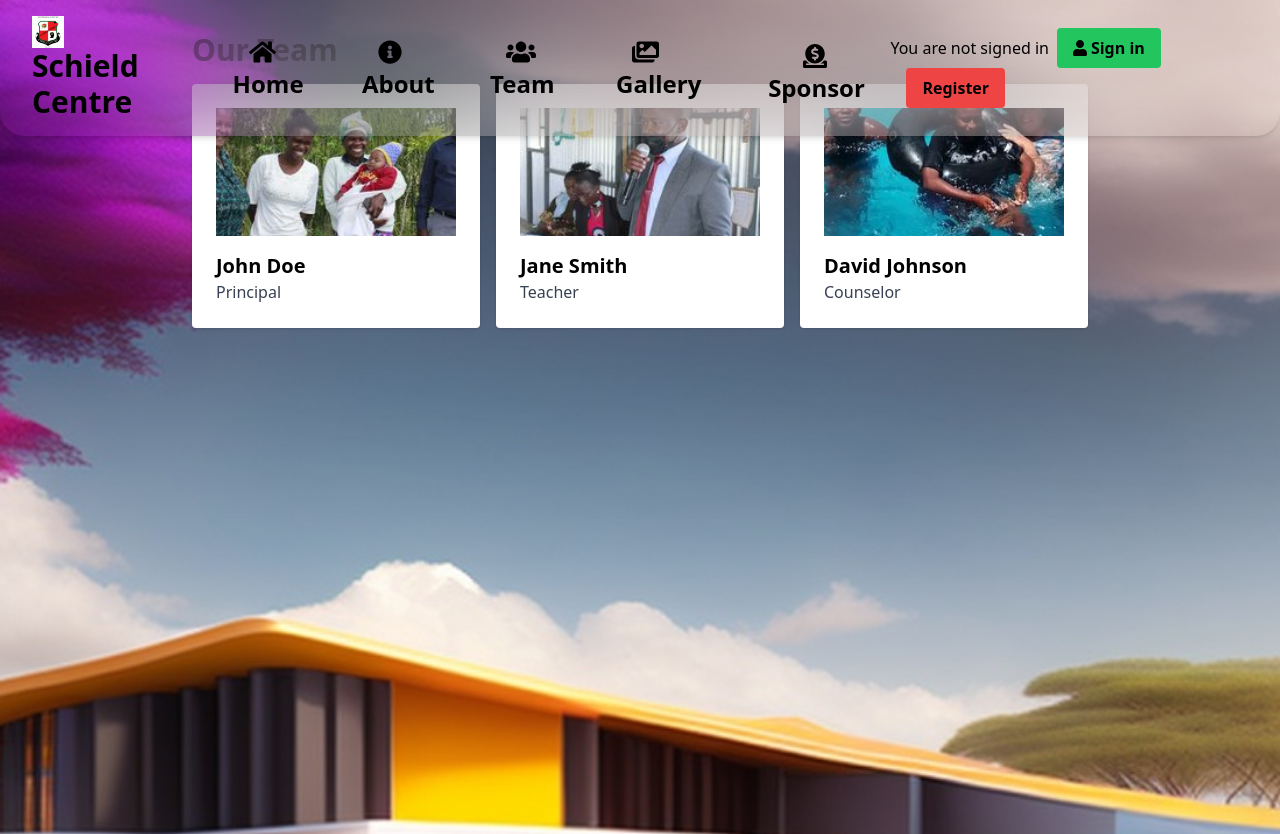
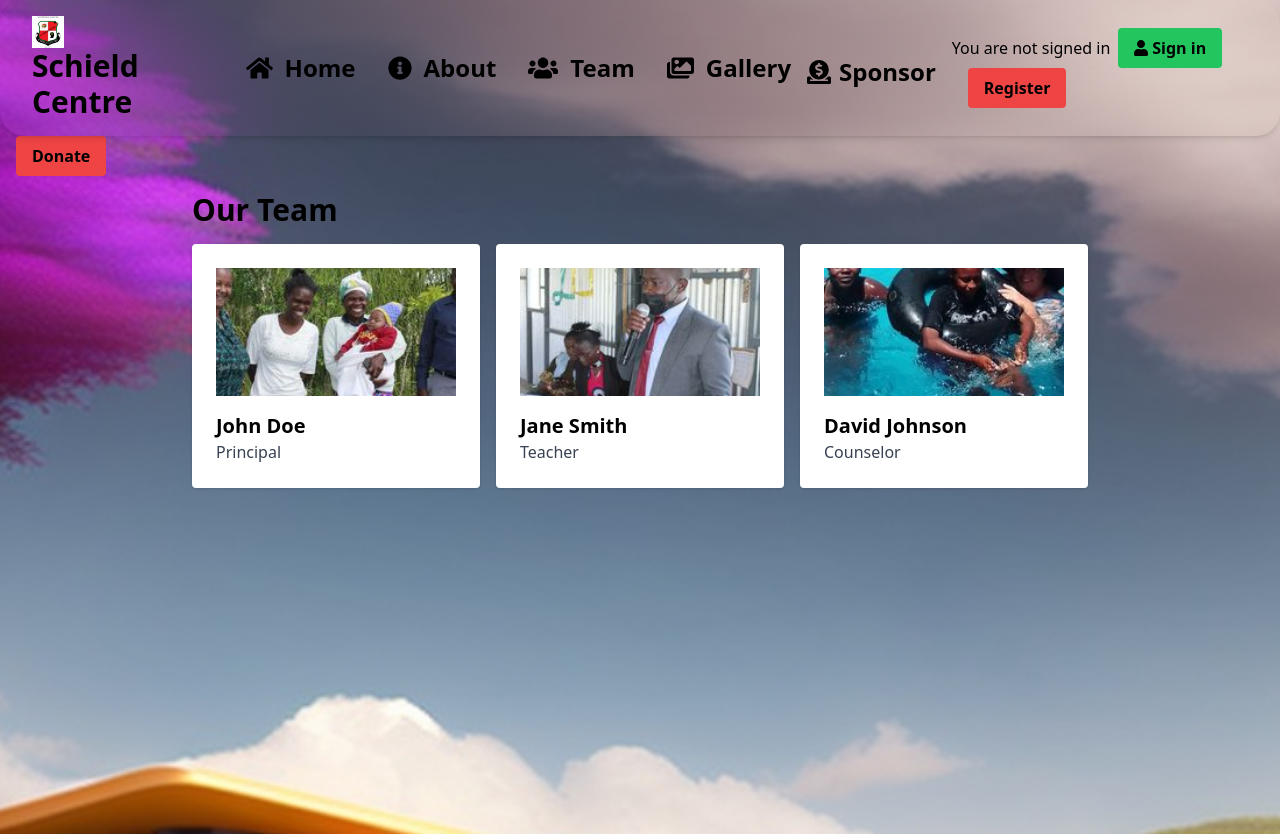
Before and after one commit to big-bunny/faceapp, a Next.js app: page /team in a window 1280 px wide. Shown: the top 834 px of the page. Built offline with nearby package versions, Linux system fonts and the light colour scheme; no server answers.

Commit message:
bottoms up

```diff
--- a/src/components/DefaultLayout.tsx
+++ b/src/components/DefaultLayout.tsx
@@ -5,16 +5,13 @@ import Footer from './Footer';
 const DefaultLayout: React.FC = ({ children }) => {
   return (
     <div
+      className="min-h-screen bg-cover bg-center"
       style={{
         backgroundImage: `url('/backgrounds/backy.jpg')`, // Replace with the path to your background image
-        // Replace with the path to your background video
-        backgroundSize: 'cover',
-        backgroundPosition: 'center',
-        minHeight: '100vh',
       }}
     >
       <Header />
-      {children}
+      <div className="container mx-auto py-40">{children}</div>
       <Footer />
     </div>
   );
--- a/src/components/Header.tsx
+++ b/src/components/Header.tsx
@@ -1,4 +1,4 @@
-import React, { useState } from 'react';
+import { useState } from 'react';
 import { signIn, signOut, useSession } from 'next-auth/react';
 import { useRouter } from 'next/router';
 import { FontAwesomeIcon } from '@fortawesome/react-fontawesome';
@@ -14,12 +14,13 @@ import {
   faHandsHelping,
 } from '@fortawesome/free-solid-svg-icons';
 import Link from 'next/link';
-import RegisterForm from './RegisterForm'; // Import the RegisterForm component
+import RegisterForm from './RegisterForm';
 
-const Header: React.FC = () => {
+const Header = () => {
   const [isDropdownOpen, setIsDropdownOpen] = useState(false);
   const [isMenuOpen, setIsMenuOpen] = useState(false);
-  const [showRegisterForm, setShowRegisterForm] = useState(false); // New state to control the display of RegisterForm
+  const [showRegisterForm, setShowRegisterForm] = useState(false);
+  const [isDonateButtonMoving, setIsDonateButtonMoving] = useState(false);
   const router = useRouter();
 
   const toggleDropdown = () => {
@@ -44,9 +45,11 @@ const Header: React.FC = () => {
     <>
       {menuLinks.map((link) => (
         <li key={link.href}>
-          <Link href={link.href} className="text-black font-bold text-2xl hover:text-green-300 ml-4">
+          <Link href={link.href} legacyBehavior>
+            <a className="text-black font-bold text-2xl hover:text-green-300 ml-4 flex items-center space-x-1">
               <FontAwesomeIcon icon={link.icon} className="mr-2" />
-            {link.label}
+              <span>{link.label}</span>
+            </a>
           </Link>
         </li>
       ))}
@@ -55,22 +58,29 @@ const Header: React.FC = () => {
 
   const renderDropdown = () => (
     <li className="relative">
-      <button onClick={toggleDropdown} className="text-black font-bold text-2xl hover:text-green-300 mt-2">
+      <button
+        onClick={toggleDropdown}
+        className="text-black font-bold text-2xl hover:text-green-300 mt-2 flex items-center space-x-1"
+      >
         <FontAwesomeIcon icon={faDonate} className="mr-1" />
-        Sponsor
+        <span>Sponsor</span>
       </button>
       {isDropdownOpen && (
         <ul className="absolute top-10 right-0 bg-white text-gray-900 rounded-md shadow-lg p-2">
           <li>
-            <Link href="/child" className="block py-2 hover:text-blue-500">
+            <Link href="/child" legacyBehavior>
+              <a className="block py-2 hover:text-blue-500 flex items-center space-x-1">
                 <FontAwesomeIcon icon={faChild} className="mr-2" />
-              Child
+                <span>Child</span>
+              </a>
             </Link>
           </li>
           <li>
-            <Link href="/program" className="block py-2 hover:text-blue-500">
+            <Link href="/program" legacyBehavior>
+              <a className="block py-2 hover:text-blue-500 flex items-center space-x-1">
                 <FontAwesomeIcon icon={faHandsHelping} className="mr-2" />
-              Program
+                <span>Program</span>
+              </a>
             </Link>
           </li>
         </ul>
@@ -91,14 +101,14 @@ const Header: React.FC = () => {
             onClick={() => {
               signIn();
             }}
-            className=" bg-green-500 hover:bg-red-400 hover:rounded-full  font-bold py-2 px-4 rounded focus:outline-none focus:shadow-outlinetext-black hover:text-green-300"
+            className="bg-green-500 hover:bg-red-400 hover:rounded-full font-bold py-2 px-4 rounded focus:outline-none focus:shadow-outlinetext-black hover:text-green-300"
           >
             <FontAwesomeIcon icon={faUser} className="mr-1" />
             Sign in
           </button>
           <button
-            onClick={toggleRegisterForm}
-            className=" bg-red-500 hover:bg-green-400 hover:rounded-full font-bold py-2 px-4 rounded focus:outline-none focus:shadow-outline text-black hover:text-green-300 ml-4"
+        onClick={redirectToRegisterPage}
+        className="bg-red-500 hover:bg-green-400 hover:rounded-full font-bold py-2 px-4 rounded focus:outline-none focus:shadow-outline text-black hover:text-green-300 ml-4"
       >
         Register
       </button>
@@ -137,15 +147,31 @@ const Header: React.FC = () => {
     router.push('/');
   };
 
+  const redirectToDonatePage = () => {
+    router.push('/donatepage');
+  };
+  const redirectToRegisterPage = () => {
+    router.push('/register'); // Replace '/register' with the actual URL of your register page
+  };
+
+  const handleDonateButtonClick = () => {
+    setIsDonateButtonMoving(true);
+    setTimeout(() => {
+      setIsDonateButtonMoving(false);
+    }, 2000);
+  };
+
   return (
-    <div className="fixed top-0 w-full z-50">
-      <header className="backdrop-filter backdrop-blur-3xl rounded-3xl  shadow-md">
-        <nav className="container mx-auto px-4 md:px-8">
+    <div className="fixed top-0 w-full h-6 z-50">
+      <header className="backdrop-filter backdrop-blur-3xl rounded-3xl shadow-md">
+        <nav className="container mx-auto px-2 md:px-8">
           <div className="flex items-center justify-between py-4">
-            <div className="flex items-center space-x-4">
+            <div className="flex items-center space-x-2">
               <Link href="/" onClick={redirectToDashboard}>
-                <img src="/logo.png" alt="Logo" className="h-8 w-8" />
-                <h1 className="text-3xl font-bold cursor-pointer">Schield Centre</h1>
+                <img src="/logo.png" alt="Logo" className="h-8 w-8 cursor-pointer" />
+                <span>
+                  <h1 className=" flex text-3xl font-bold cursor-pointer">Schield Centre</h1>
+                </span>
               </Link>
             </div>
             <div className="md:hidden">
@@ -180,9 +206,12 @@ const Header: React.FC = () => {
             <ul className="md:hidden backdrop-blur-4xl text-black px-4 py-2">
               {renderMenuLinks()}
               <li className="mt-2">
-                <button onClick={toggleDropdown} className="block font-bold text-2xl py-2">
+                <button
+                  onClick={toggleDropdown}
+                  className="block font-bold text-2xl py-2 flex items-center space-x-1"
+                >
                   <FontAwesomeIcon icon={faDonate} className="mr-2" />
-                  Sponsor
+                  <span>Sponsor</span>
                 </button>
                 {isDropdownOpen && (
                   <ul className="ml-4 bg-white text-gray-900 rounded-md shadow-lg py-2">
@@ -206,7 +235,15 @@ const Header: React.FC = () => {
           )}
         </nav>
       </header>
-      {showRegisterForm && <RegisterForm toggleForm={toggleRegisterForm} />} {/* Render the RegisterForm component when showRegisterForm is true */}
+      {showRegisterForm && <RegisterForm toggleForm={toggleRegisterForm} />}
+      <button
+        onClick={redirectToDonatePage}
+        className={`bg-red-500 hover:bg-green-400 hover:rounded-full font-bold py-2 px-4 rounded focus:outline-none focus:shadow-outline text-black hover:text-green-300 ml-4 ${
+          isDonateButtonMoving ? 'animate-marquee' : ''
+        }`}
+      >
+        Donate
+      </button>
     </div>
   );
 };
--- a/src/pages/login.tsx
+++ b/src/pages/login.tsx
@@ -1,6 +1,8 @@
 import { signIn, SessionProvider, useSession, getProviders } from 'next-auth/react';
 import { useState, useEffect } from 'react';
 import Link from 'next/link';
+import DefaultLayout from '@/components/DefaultLayout';
+import router from 'next/router';
 
 const LoginPage = () => {
   const { data: session } = useSession();
@@ -19,27 +21,30 @@ const LoginPage = () => {
   const [password, setPassword] = useState('');
 
   if (session) {
-    return <p>You are already signed in as {session.user.email}</p>;
+    router.push('/');
   }
 
   const handleSignInWithEmail = () => {
     signIn('credentials', {
       username,
       password,
-      callbackUrl: `${window.location.origin}/dashboard`, // Replace with your desired redirect URL after successful login
+      callbackUrl: `${window.location.origin}/`, // Replace with your desired redirect URL after successful login
     });
   };
 
   return (
-    <div className="flex flex-col items-center justify-center min-h-screen bg-gray-100">
+    <DefaultLayout>
+      <div className="flex flex-col items-center justify-center min-h-screen bg-gradient-to-br from-blue-300 to-purple-500">
         <div className="max-w-md px-4 py-8 bg-white shadow-lg rounded-lg">
-        <h1 className="text-2xl font-bold mb-4">Login Page</h1>
+          <h1 className="text-2xl font-bold text-center mb-4">
+            Dear Shield's friend, login to continue 👍
+          </h1>
           <div className="mb-4">
             {providerData &&
               Object.values(providerData).map((provider) => (
                 <div key={provider.id} className="mb-2">
                   <button
-                  className="bg-blue-500 text-white px-4 py-2 rounded hover:bg-blue-600"
+                    className="bg-blue-500 rounded-xl hover:bg-green-400 text-white px-4 py-2 hover:rounded-full"
                     onClick={() => signIn(provider.id)}
                   >
                     Sign in with {provider.name}
@@ -70,14 +75,14 @@ const LoginPage = () => {
               </div>
               <div>
                 <button
-                className="bg-blue-500 text-white px-4 py-2 rounded hover:bg-blue-600"
+                  className="bg-blue-500 hover:bg-green-500 text-white px-4 py-2 rounded-full"
                   onClick={handleSignInWithEmail}
                 >
                   Sign In
                 </button>
               </div>
               <div className="mt-4">
-              <p>
+                <p className="text-center">
                   Don't have an account?{' '}
                   <Link href="/register" legacyBehavior>
                     <a className="text-blue-500 hover:underline">Register</a>
@@ -88,6 +93,7 @@ const LoginPage = () => {
           </div>
         </div>
       </div>
+    </DefaultLayout>
   );
 };
 
--- a/src/pages/register.tsx
+++ b/src/pages/register.tsx
@@ -1,12 +1,15 @@
+import DefaultLayout from '@/components/DefaultLayout'
 import RegisterForm from '@/components/RegisterForm'
 import React, { Component } from 'react'
 
 export class register extends Component {
   render() {
     return (
+      <DefaultLayout>
       <div>
         <RegisterForm />
       </div>
+      </DefaultLayout>
     )
   }
 }
```
Lines whose indentation alone changed are shown as unchanged.
